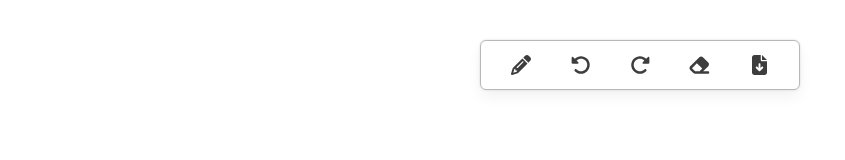
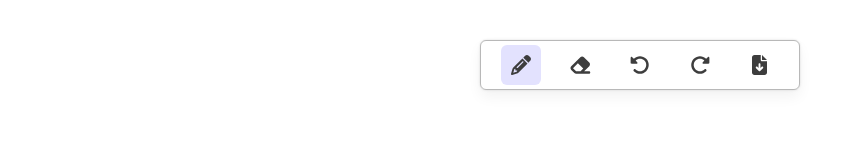
Before and after one commit to jf-subhajyoti/sketchboard, a Next.js app: page / in a window 1280 px wide. Shown: the top 160 px of the page, without its empty margins (0-845 px from the left). Built offline with nearby package versions, Linux system fonts and the light colour scheme.

Commit message:
Added communication between menu and toolkit via redux

```diff
--- a/src/components/Menu/index.js
+++ b/src/components/Menu/index.js
@@ -1,22 +1,29 @@
 import { FontAwesomeIcon } from '@fortawesome/react-fontawesome';
 import { faPencil, faEraser, faRotateLeft, faRotateRight, faFileArrowDown } from '@fortawesome/free-solid-svg-icons';
+import { useDispatch, useSelector } from 'react-redux';
+import cx from 'classnames';
 
 import styles from './index.module.css'
+import { MENU_ITEMS } from '@/constants';
+import { menuItemClicked } from '@/slice/menuSlice';
 
 const Menu = () => {
+    const dispatch = useDispatch();
+    const { activeMenuItem } = useSelector(state => state.menu)
+    const handleMenuItemClick = (item) => dispatch(menuItemClicked(item));
     return (
         <div className={styles.menuContainer}>
-            <div className={styles.iconWrapper}>
+            <div className={cx(styles.iconWrapper, {[styles.active]: activeMenuItem === MENU_ITEMS.PENCIL})} onClick={() => handleMenuItemClick(MENU_ITEMS.PENCIL)}>
                 <FontAwesomeIcon className={styles.icon} icon={faPencil} />
+            </div>
+            <div className={cx(styles.iconWrapper, { [styles.active]: activeMenuItem === MENU_ITEMS.ERASER })} onClick={() => handleMenuItemClick(MENU_ITEMS.ERASER)}>
+                <FontAwesomeIcon className={styles.icon} icon={faEraser} />
             </div>
             <div className={styles.iconWrapper}>
                 <FontAwesomeIcon className={styles.icon} icon={faRotateLeft} />
             </div>
             <div className={styles.iconWrapper}>
                 <FontAwesomeIcon className={styles.icon} icon={faRotateRight} />
-            </div>
-            <div className={styles.iconWrapper}>
-                <FontAwesomeIcon className={styles.icon} icon={faEraser} />
             </div>
             <div className={styles.iconWrapper}>
                 <FontAwesomeIcon className={styles.icon} icon={faFileArrowDown} />
--- a/src/components/Toolbox/index.js
+++ b/src/components/Toolbox/index.js
@@ -1,12 +1,21 @@
 
-import {COLORS} from '../../constants';
+import { useSelector } from 'react-redux';
+import {COLORS, MENU_ITEMS} from '../../constants';
 
 import styles from './index.module.css';
 
 const Toolbox = () => {
+    const { activeMenuItem } = useSelector(state => state.menu);
+
+    const showStrokeToolOption = activeMenuItem === MENU_ITEMS.PENCIL;
+    const showBrushToolOption = (activeMenuItem === MENU_ITEMS.PENCIL || activeMenuItem === MENU_ITEMS.ERASER);
+
+
     const updateSize = () => {}
     return (
         <div className={styles.toolboxContainer}>
+            {
+                showStrokeToolOption &&
                 <div className={styles.toolItem}>
                     <h4 className={styles.toolText}>Stroke Color</h4>
                     <div className={styles.itemContainer}>
@@ -19,12 +28,16 @@
                         <div className={styles.colorBox} style={{ backgroundColor: COLORS.WHITE}} />
                     </div>
                 </div>
+            }
+            {
+                showBrushToolOption &&
                 <div className={styles.toolItem}>
                     <h4 className={styles.toolText}>Brush Size</h4>
                     <div className={styles.itemContainer}>
                         <input type='range' min={1} max={10} step={1} onChange={updateSize} />
                     </div>
                 </div>
+            }
         </div>
     )
 };
```
Lines whose indentation alone changed are shown as unchanged.
